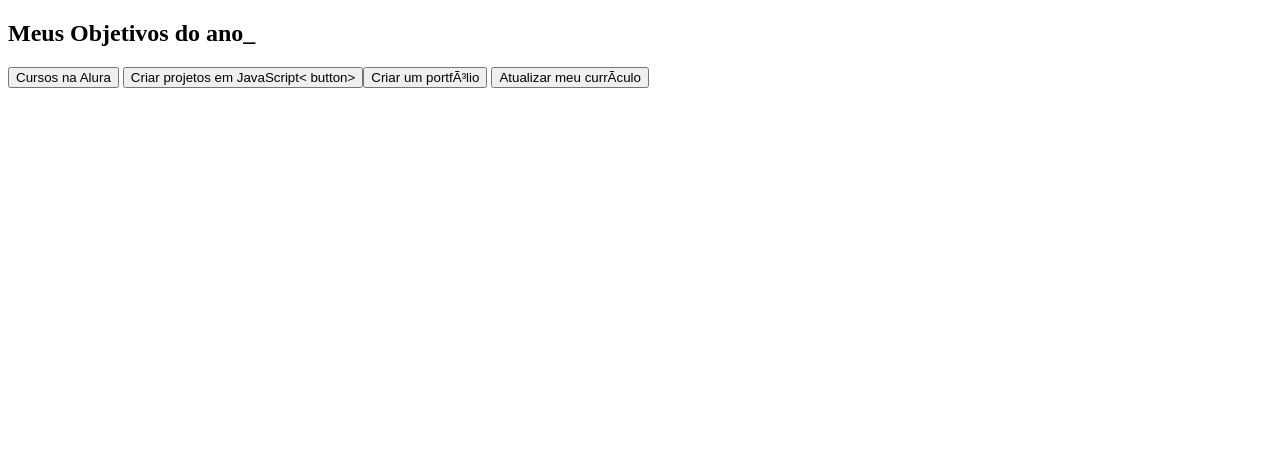
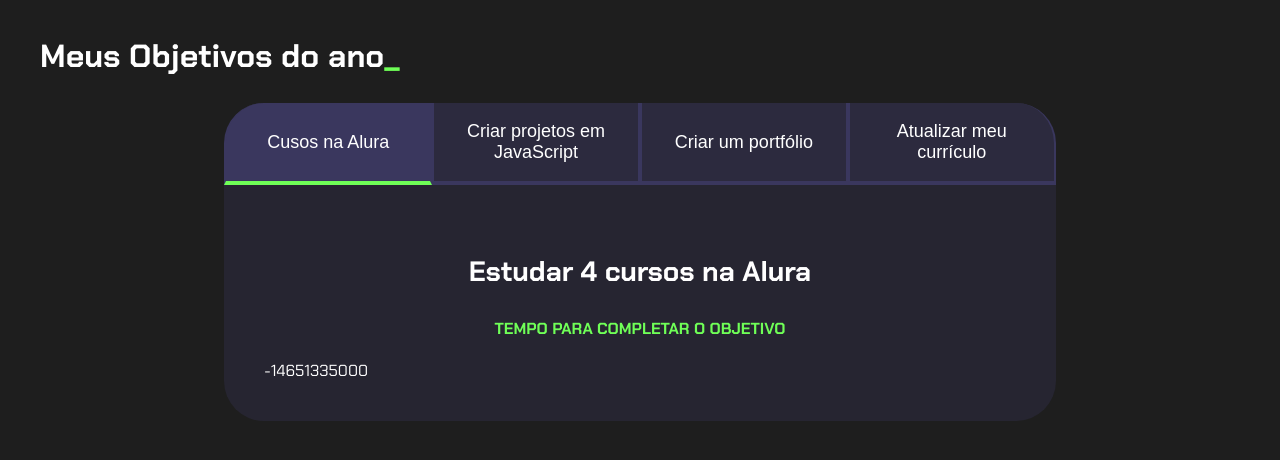
Before and after one commit to carolzinha4654/Carol.3ano, a plain HTML site: page index.html in a window 1280 px wide. Drawn offline with Linux system fonts and the light colour scheme.

Commit message:
Add files via upload

```diff
--- a/index.html
+++ b/index.html
@@ -1,20 +1,45 @@
 <!DOCTYPE html>
-<html lang=”pt-br”>
- <head>
- <meta charset=”UTF-8”>
- <meta name=”viewport” content=”width=device-width, initialscale=1.0”>
- <title>Meus objetivos do ano</title>
- <link rel=”stylesheet” href=”style.css”>
- </head>
- <body>
-    <section class=”conteudo-principal”></section>
-    <h2 class=”titulo-principal”>Meus Objetivos do ano_</h2>
-    <div class=”botoes”>
-        <button class=”botao”>Cursos na Alura</button>
-        <button class=”botao”>Criar projetos em JavaScript<
-       button>
-        <button class=”botao”>Criar um portfólio</button>
-        <button class=”botao”>Atualizar meu currículo</button>
+<html lang="en">
+<head>
+    <meta charset="UTF-8">
+    <meta name="viewport" content="width=device-width, initial-scale=1.0">
+    <title>Meus Objetivos do ano</title>
+    <link rel="stylesheet" href="style.css">
+</head>
+<body>
+    <section class="conteudo-principal">
+        <h2 class="titulo-principal">Meus Objetivos do ano<span>_</span></h2>
+        <div class="conteudo">
+            <div class="botoes">
+              <button class="botao ativo">Cusos na Alura</button>
+              <button class="botao">Criar projetos em JavaScript</button>
+              <button class="botao">Criar um portfólio</button>
+              <button class="botao">Atualizar meu currículo</button>
         </div>
- </body>
+        <div class="abas-textos">
+            <div class="aba-conteudo ativo">
+                <h3 class="aba-conteudo-titulo-principal">Estudar 4 cursos na Alura</h3>
+                <h4 class="aba-conteudo-titulo-secundario">Tempo para completar o objetivo</h4>
+                <div class="contador"></div>
+            </div>
+            <div class="aba-conteudo">
+                <h3 class="aba-conteudo-titulo-principal">Criar 5 projetos em JavaScript</h3>
+                <h4 class="aba-conteudo-titulo-secundario">Tempo para completar o objetivo</h4>
+                <div class="contador"></div>
+            </div>
+            <div class="aba-conteudo">
+                <h3 class="aba-conteudo-titulo-principal">Criar um portfólio com os meus 3 melhores projetos</h3>
+                <h4 class="aba-conteudo-titulo-secundario">Tempo para completar o objetivo</h4>
+                <div class="contador"></div>
+            </div>
+            <div class="aba-conteudo">
+                <h3 class="aba-conteudo-titulo-principal">Atualizar meu currículo com os certificados da Alura</h3>
+                <h4 class="aba-conteudo-titulo-secundario">Tempo para completar o objetivo</h4>
+                <div class="contador"></div>
+            </div>
+        </div>
+        </div>
+    </section>
+    <script src="main.js"></script>
+</body>
 </html>
--- a/main.js
+++ b/main.js
@@ -0,0 +1,21 @@
+const botoes = document.querySelectorAll(".botao");
+const textos = document.querySelectorAll(".aba-conteudo");
+
+for (let i = 0; i < botoes.length; i++) {
+    botoes[i].onclick = function () {
+
+        for (let j = 0; j < botoes.length; j++) {
+            botoes[j].classList.remove("ativo");
+            textos[j].classList.remove("ativo");
+        }
+
+        botoes[i].classList.add("ativo");
+        textos[i].classList.add("ativo");
+    }
+}
+
+const contadores = document.querySelectorAll(".contador");
+const tempoObjetivo1 = new Date("2023-10-05T00:00:00");
+let tempoAtual = new Date();
+
+contadores[0].textContent = tempoObjetivo1 - tempoAtual;
--- a/style.css
+++ b/style.css
@@ -1,14 +1,105 @@
-@import url(‘https://fonts.googleapis.com/css2?family=Chakra+Petch:wght@400;700&display=swap’);
-:root {
+@import url('https://fonts.googleapis.com/css2?family=Chakra+Petch:wght@400;700&display=swap');
+
+:root{
     --cor-de-fundo: #1E1E1E;
     --verde: #6FFF57;
---branco: #FFFFFF;
+    --branco: #ffffff;
     --botao-ativo: #3A375E;
     --botao-inativo: rgba(58, 55, 94, 0.5);
     --texto-fundo: rgba(58, 55, 94, 0.3);
+
 }
 
-body {
+body{
     background-color: var(--cor-de-fundo);
-    color: var(--branco); font-family: ‘Chakra Petch’, sans-serif;
+    color: var(--branco);
+    font-family: 'Chakra Petch', sans-serif;
 }
+
+.conteudo-principal {
+    display: flex;
+    flex-direction: column;
+    justify-content: center;
+    align-items: center;
+    max-width: 1200px;
+    width: 100%;
+    margin: 0 auto;
+}
+
+.titulo-principal {
+    text-align: left;
+    width: 100%;
+    font-size: 32px;
+}
+
+.titulo-principal span {
+    color: var(--verde);
+}
+
+.botao{
+    font-family: "Crakra Petch", sans-serif;
+    background-color: var(--botao-inativo);
+    color: var(--branco);
+    display: flex;
+    justify-content: center;
+    padding: 1em;
+    font-size: 18px;
+    align-items: center;
+    width: 100%;
+    border-bottom: 4px solid var(--botao-ativo);
+    border-left: 2px solid var(--botao-ativo);
+    border-right: 2px solid var(--botao-ativo);
+    border-top: none;
+}
+
+.botao:first-child {
+    border-radius: 40px 40px 0 0;
+}
+
+.botoes {
+    display: block;
+}
+
+.botao.ativo{
+    background-color: var(--botao-ativo);
+    border-bottom: 4px solid var(--verde);
+    }
+
+.abas-textos{
+        background-color: var(--texto-fundo);
+        padding: 40px;
+        border-radius: 0 0 40px 40px;
+}
+
+.aba-conteudo.ativo{
+        display: block;
+}
+
+.aba-conteudo{
+    display: none;
+}
+
+.aba-conteudo-titulo-principal{
+    font-size: 28px;
+    text-align: center;
+}
+
+.aba-conteudo-titulo-secundario{
+    text-align: center;
+    color: var(--verde);
+    text-transform: uppercase;
+}
+
+@media screen and (min-width: 768px) {
+.botoes {
+    display: flex;
+}
+
+.botao:first-child {
+    border-radius: 40px 0 0 0;
+}
+
+.botao:last-child {
+    border-radius: 0 40px 0 0;
+}
+}
```
Lines whose indentation alone changed are shown as unchanged.
